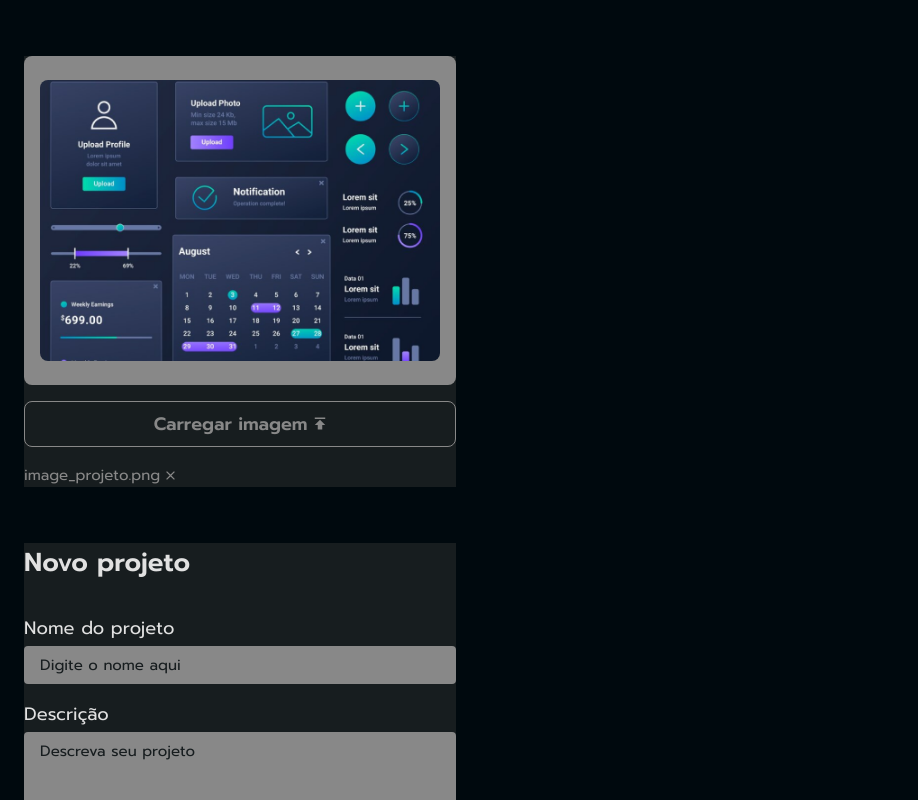
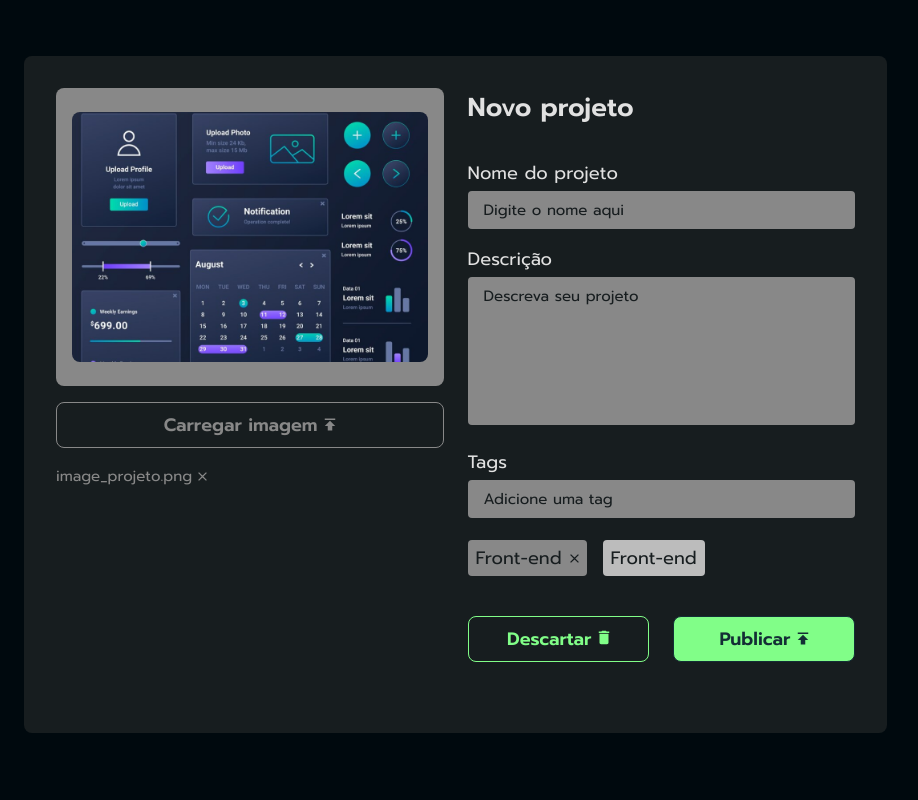
Before and after one commit to DFedizko/code-connect, a plain HTML site: page index.html in a window 1280 px wide. Shown: the top 800 px of the page, 265-1183 px from the left. Drawn offline with Linux system fonts and the light colour scheme; a script that the page names is missing.

Commit message:
Organizando pastas

```diff
--- a/index.html
+++ b/index.html
@@ -9,7 +9,7 @@
     <link
         href="https://fonts.googleapis.com/css2?family=Prompt:ital,wght@0,100;0,200;0,300;0,400;0,500;0,600;0,700;0,800;0,900;1,100;1,200;1,300;1,400;1,500;1,600;1,700;1,800;1,900&display=swap"
         rel="stylesheet">
-    <link rel="stylesheet" href="./styles/style.css">
+    <link rel="stylesheet" href="./styles/pages/publicar/publicar.css">
     <title>CodeConnect</title>
 </head>
 
--- a/styles/pages/_sobre-nos.scss
+++ b/styles/pages/sobre-nos/sobre-nos.scss
@@ -1,5 +1,5 @@
-@use '../abstract/variables';
-@use '../abstract/mixins';
+@use '../../abstracts/variables';
+@use '../../abstracts/mixins';
 
 body {
     overflow: auto;
@@ -40,7 +40,6 @@ body {
                 font-size: 2.25rem;
             }
         }
-
 
         .principal__descricao {
             color: variables.$off-white;
--- a/styles/style.scss
+++ /dev/null
@@ -1,2 +0,0 @@
-@use './pages/publicar';
-@use './pages/sobre-nos';
```
Also changed, not shown: pages/sobre-nos.html (+2 -1 lines), styles/pages/publicar/publicar.scss (renamed from styles/pages/_publicar.scss, +7 -7 lines), styles/abstracts/_mixins.scss (renamed from styles/abstract/_mixins.scss), styles/abstracts/_reset.scss (renamed from styles/abstract/_reset.scss), styles/abstracts/_variables.scss (renamed from styles/abstract/_variables.scss), styles/pages/cadastro/_cadastro.scss (added), styles/pages/detalhes/_detalhes.scss (added), styles/pages/feed/_feed.scss (added), styles/pages/perfil/_perfil.scss (added), styles/pages/publicar/publicar.css, styles/pages/sobre-nos/sobre-nos.css (added), 3 other files.
